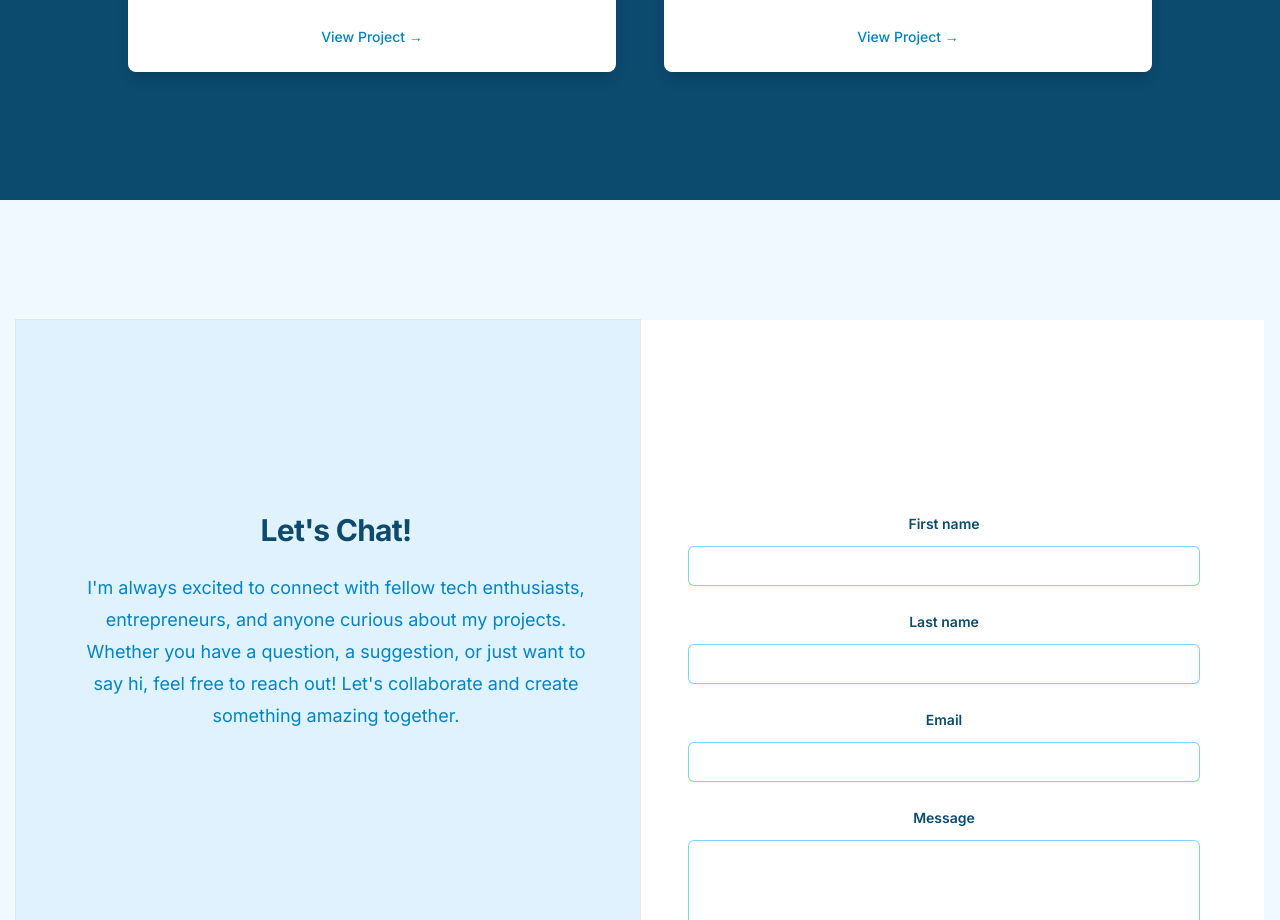
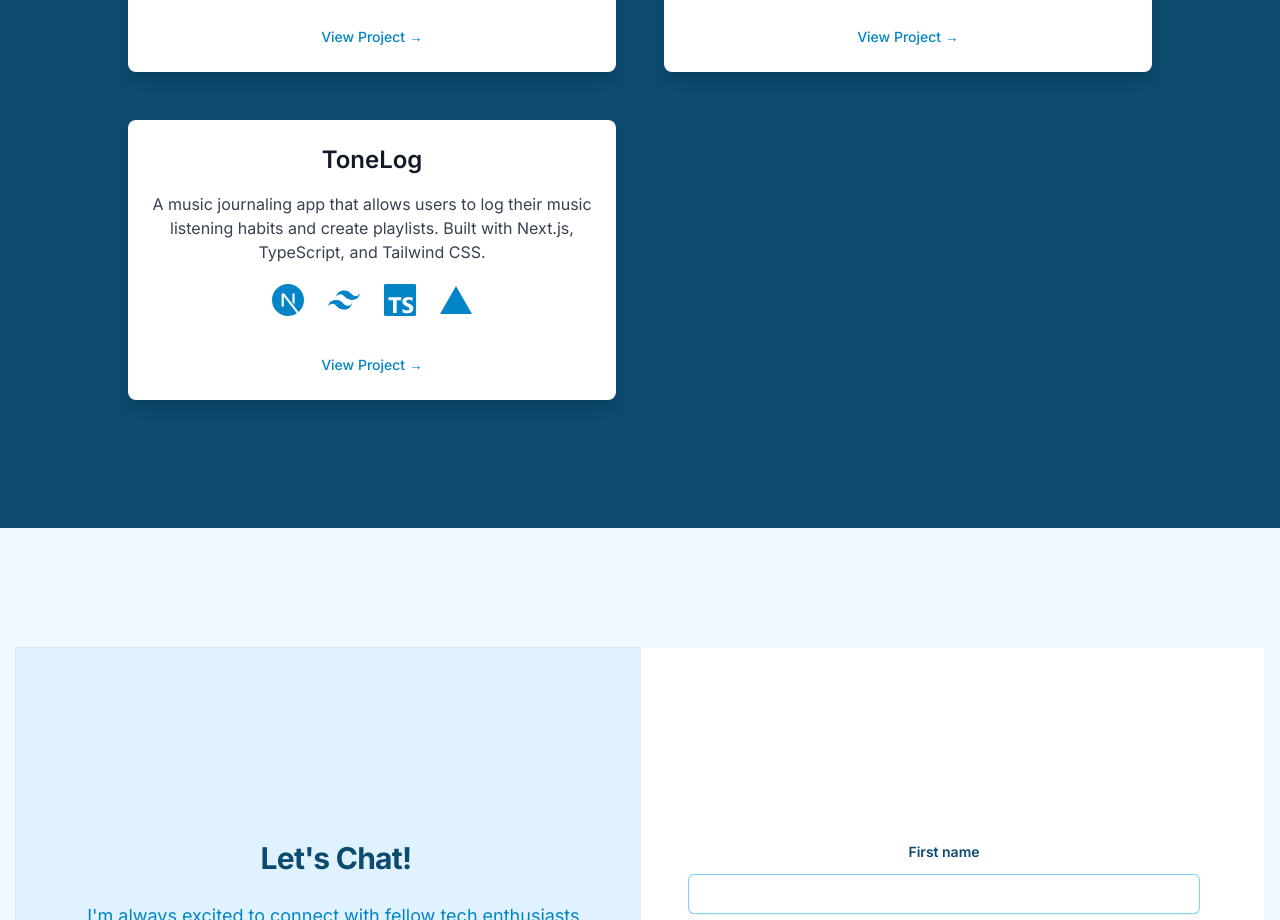
Before and after one commit to djmartin2019/DaveyProjects, a Next.js app: page / in a window 1280 px wide. Shown: the part 2180-3100 px from the top of the page. Built offline with nearby package versions, Linux system fonts and the light colour scheme.

Commit message:
Added tone log to portfolio

```diff
--- a/src/app/page.tsx
+++ b/src/app/page.tsx
@@ -49,6 +49,12 @@ const projects: Project[] = [
       "A comprehensive stock market analysis tool leveraging PostgreSQL and Python to track sector performance, stock trends, and volatility metrics. Integrated with Next.js for interactive data visualization.",
     url: "https://github.com/djmartin2019/stock-analysis-project", // Update with your real project link
     technologies: ["NextJS", "TailwindCSS", "TypeScript", "Vercel"],
+  },
+  {
+      name: "ToneLog",
+      description: "A music journaling app that allows users to log their music listening habits and create playlists. Built with Next.js, TypeScript, and Tailwind CSS.",
+      url: "https://tone-log.vercel.app/", // Update with your real project link
+      technologies: ["NextJS", "TailwindCSS", "TypeScript", "Vercel"],
   },
 ];
 
```
